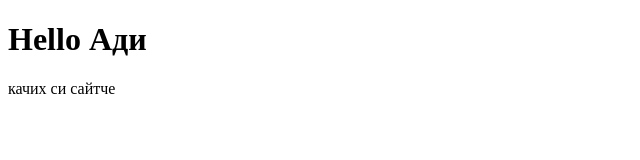
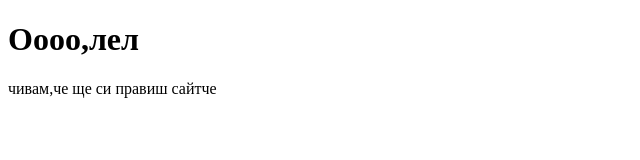
Before and after one commit to DeadmanVT/DeadmanVT.github.io, a plain HTML site: page index.html in a window 1280 px wide. Shown: the whole page, without its empty margins (0-640 px from the left). Drawn offline with Linux system fonts and the light colour scheme.

Commit message:
Update index.html
lel

```diff
--- a/index.html
+++ b/index.html
@@ -9,7 +9,7 @@
 
 </head>
 <body>
-<h1>Hello Ади</h1>
-<p>качих си сайтче</p>
+<h1>Оооо,лел</h1>
+<p>чивам,че ще си правиш сайтче</p>
 </body>
 </html>
```
